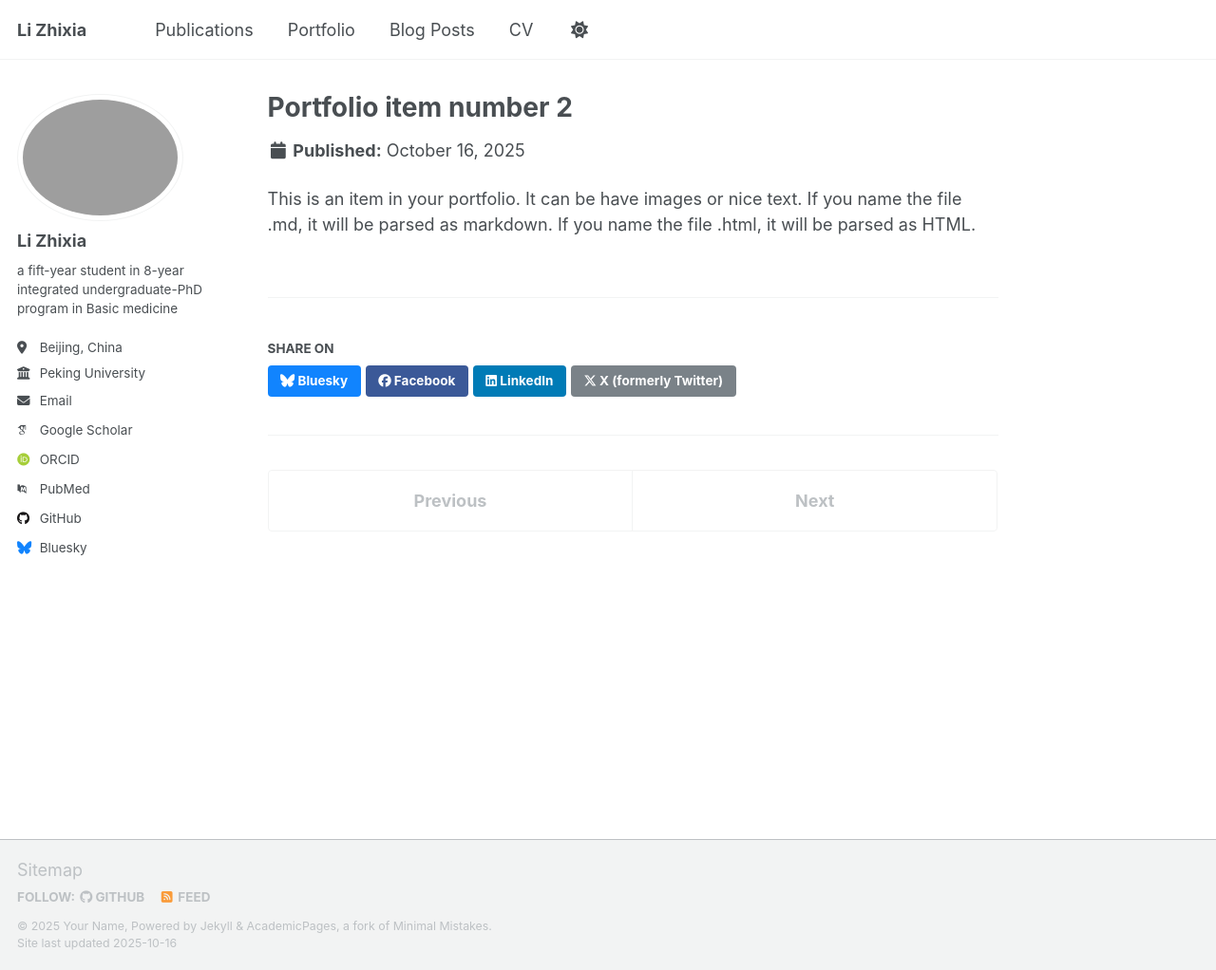
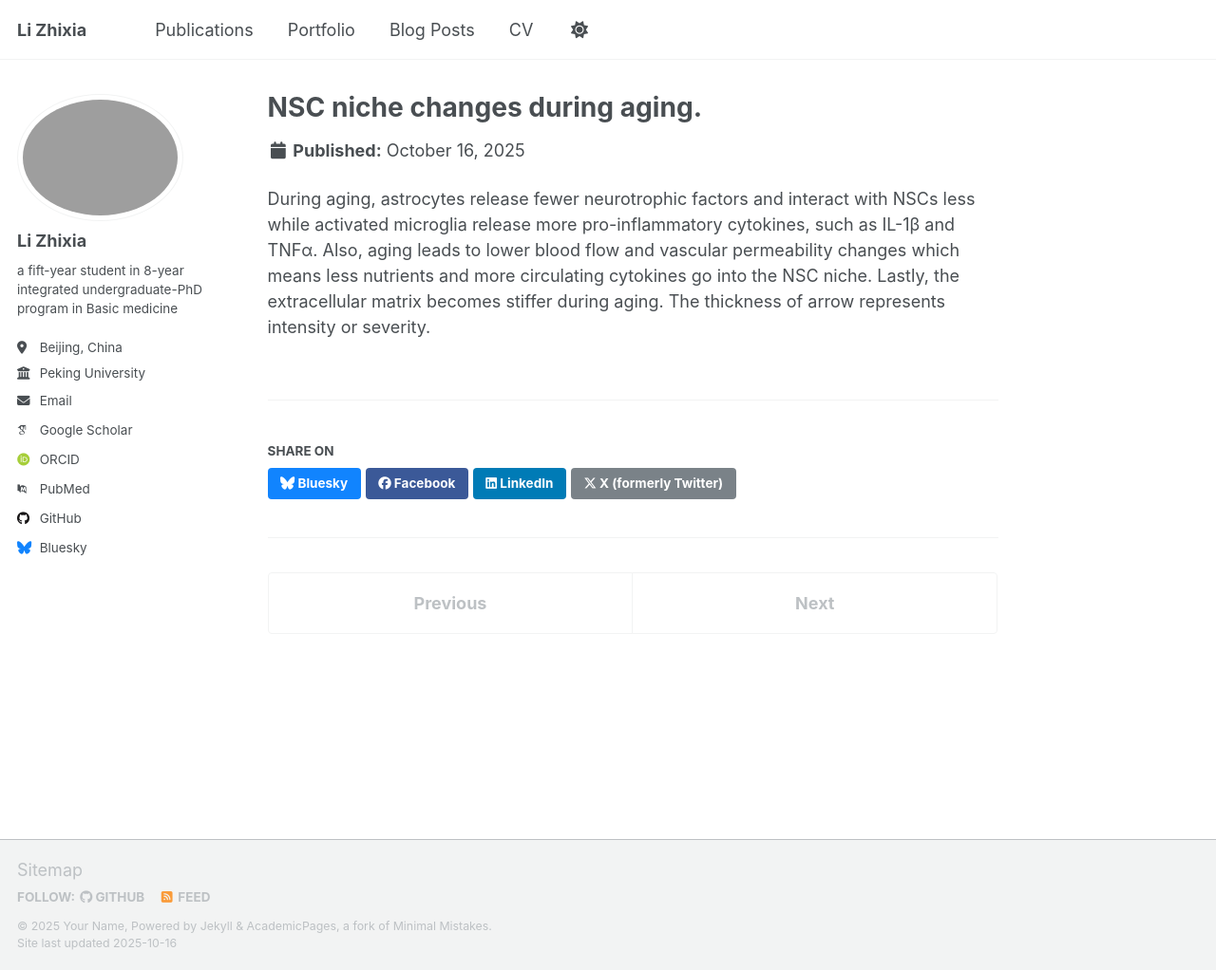
Before and after one commit to lizhixia923-oss/lizhixia923-oss.github.io, a Jekyll site: the page built from _portfolio/portfolio-2.html, in a window 1280 px wide and 1022 px high. Shown: the whole window at 95% size. Built offline with Jekyll 4.4.1, drawn with Linux system fonts in a browser that asks for light colours; some web fonts are replaced; a script that is not in the unit is left out.

Commit message:
Update portfolio-2.html

```diff
--- a/_portfolio/portfolio-2.html
+++ b/_portfolio/portfolio-2.html
@@ -1,7 +1,7 @@
 ---
-title: "Portfolio item number 2"
+title: "NSC niche changes during aging."
 excerpt: "Short description of portfolio item number 2 <br/><img src='/images/neural_stem_cell_2.png'>"
 collection: portfolio
 ---
 
-This is an item in your portfolio. It can be have images or nice text. If you name the file .md, it will be parsed as markdown. If you name the file .html, it will be parsed as HTML.
+During aging, astrocytes release fewer neurotrophic factors and interact with NSCs less while activated microglia release more pro-inflammatory cytokines, such as IL-1β and TNFα. Also, aging leads to lower blood flow and vascular permeability changes which means less nutrients and more circulating cytokines go into the NSC niche. Lastly, the extracellular matrix becomes stiffer during aging. The thickness of arrow represents intensity or severity.
```
